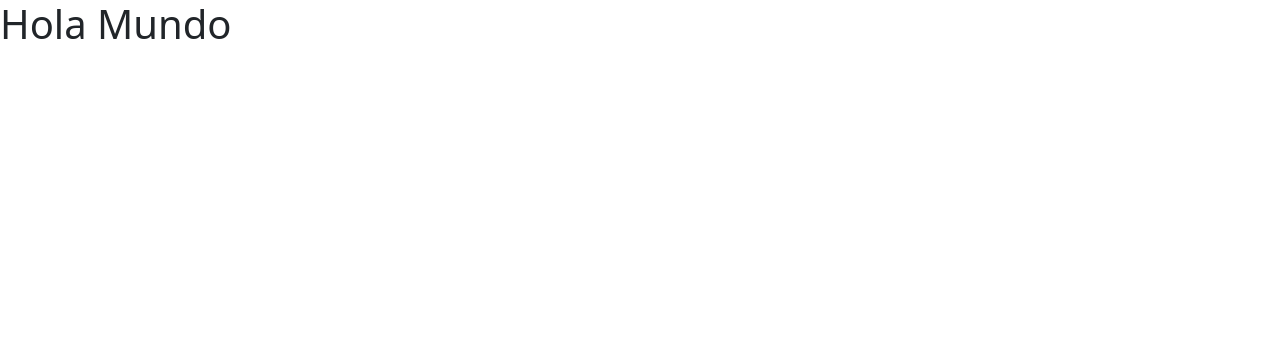
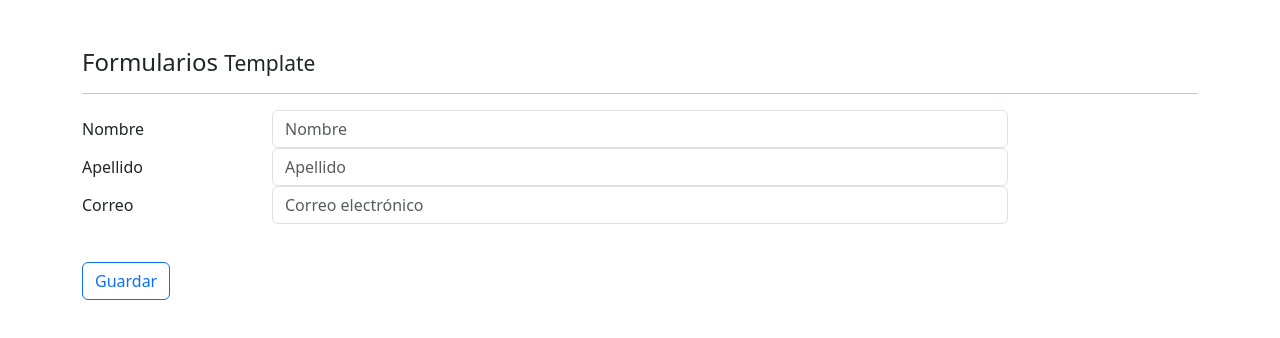
Before and after one commit to Aaron362/leccion-11-Conde-Garcia, an Angular app: page /template in a window 1280 px wide. Before the commit this address led to /. Shown: the top 338 px of the page. Built offline with nearby package versions, Linux system fonts and the light colour scheme.

Commit message:
Segundo Video

```diff
--- a/src/app/app-routing.module.ts
+++ b/src/app/app-routing.module.ts
@@ -1,7 +1,13 @@
 import { NgModule } from '@angular/core';
 import { RouterModule, Routes } from '@angular/router';
+import { TemplateComponent } from './pages/template/template.component';
+import { ReactiveComponent } from './pages/reactive/reactive.component';
 
-const routes: Routes = [];
+const routes: Routes = [
+  { path:'template', component: TemplateComponent },
+  { path:'reactivo', component: ReactiveComponent },
+  { path: '**', pathMatch: 'full', redirectTo:'template' }
+];
 
 @NgModule({
   imports: [RouterModule.forRoot(routes)],
--- a/src/app/app.component.html
+++ b/src/app/app.component.html
@@ -1 +1,4 @@
-<h1> Hola Mundo</h1>
+<div class="container mt-5">
+
+  <router-outlet></router-outlet>
+</div>
--- /dev/null
+++ b/src/app/pages/reactive/reactive.component.html
@@ -0,0 +1,50 @@
+<h4>Formularios <small> Reactivos </small></h4>
+<hr>
+<form autocomplete="off">
+
+  <div>
+
+    <div class="form-group row">
+      <label class="col-2 col-form-label">Nombre</label>
+      <div class="col-8">
+
+        <input class="form-control"
+               type="text"
+               placeholder="Nombre">
+      </div>
+    </div>
+
+    <div class="form-group row">
+      <label class="col-2 col-form-label">Apellido</label>
+      <div class="col-8">
+
+        <input class="form-control"
+               type="text"
+               placeholder="Apellido">
+      </div>
+    </div>
+
+  </div>
+
+  <div class="form-group row">
+    <label class="col-2 col-form-label">Correo</label>
+    <div class="col-8">
+
+      <input class="form-control"
+             type="email"
+             placeholder="Correo electrónico">
+    </div>
+  </div>
+
+
+
+  <div class="form-group row">
+    <label class="col-2 col-form-label">&nbsp;</label>
+    <div class="input-group col-md-8">
+      <button type="submit" class="btn btn-outline-primary btn-block">
+        Guardar
+      </button>
+    </div>
+  </div>
+
+</form>
--- /dev/null
+++ b/src/app/pages/template/template.component.html
@@ -0,0 +1,50 @@
+<h4>Formularios <small> Template </small></h4>
+<hr>
+<form autocomplete="off">
+
+  <div>
+
+    <div class="form-group row">
+      <label class="col-2 col-form-label">Nombre</label>
+      <div class="col-8">
+
+        <input class="form-control"
+               type="text"
+               placeholder="Nombre">
+      </div>
+    </div>
+
+    <div class="form-group row">
+      <label class="col-2 col-form-label">Apellido</label>
+      <div class="col-8">
+
+        <input class="form-control"
+               type="text"
+               placeholder="Apellido">
+      </div>
+    </div>
+
+  </div>
+
+  <div class="form-group row">
+    <label class="col-2 col-form-label">Correo</label>
+    <div class="col-8">
+
+      <input class="form-control"
+             type="email"
+             placeholder="Correo electrónico">
+    </div>
+  </div>
+
+
+
+  <div class="form-group row">
+    <label class="col-2 col-form-label">&nbsp;</label>
+    <div class="input-group col-md-8">
+      <button type="submit" class="btn btn-outline-primary btn-block">
+        Guardar
+      </button>
+    </div>
+  </div>
+
+</form>
```
Also changed, not shown: src/app/app.module.ts (+9 -2 lines), src/app/pages/reactive/reactive.component.ts (added, +10 -0 lines), src/app/pages/template/template.component.ts (added, +10 -0 lines), src/app/pages/reactive/reactive.component.css (added), src/app/pages/template/template.component.css (added), 2 other files (tests, documents, lock files or other folders).
